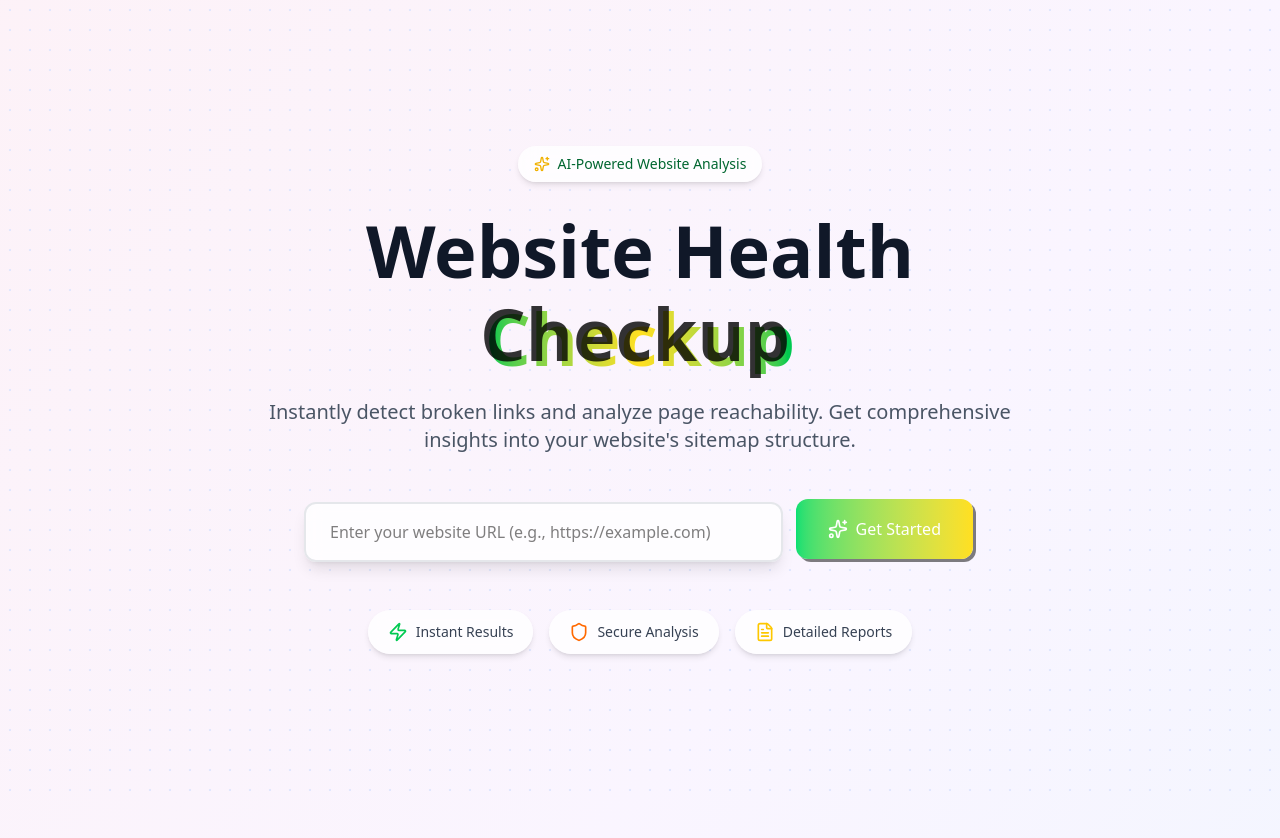
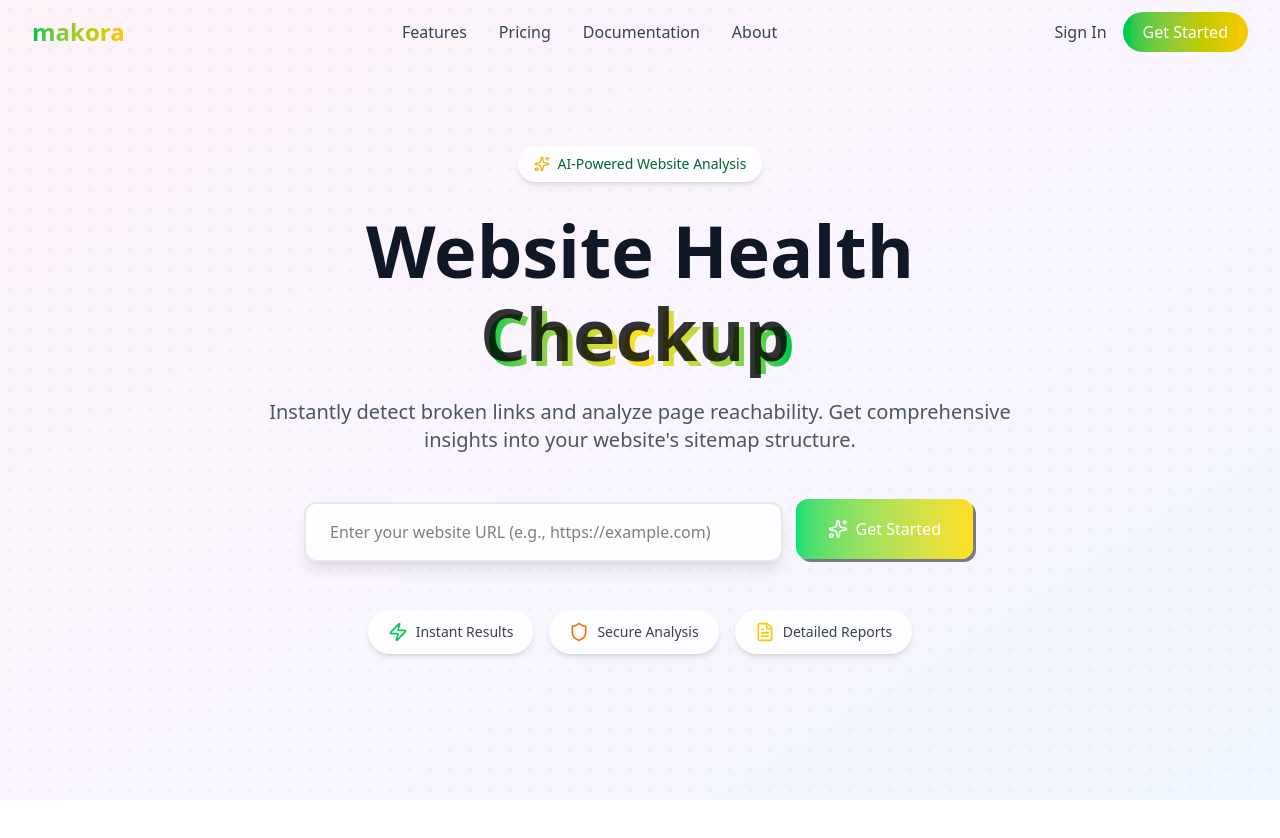
Before and after one commit to x20surya/Quasar2.0-LinkFixer, a React (Vite) app in the folder frontend/: page / in a window 1280 px wide. Shown: the top 838 px of the page. After the commit the page ends 800 px from the top, so only its background shows below. Built offline with nearby package versions, Linux system fonts and the light colour scheme.

Commit message:
Add Header

```diff
--- a/frontend/src/components/button/GradientButton.tsx
+++ b/frontend/src/components/button/GradientButton.tsx
@@ -1,5 +1,3 @@
-import type { HandleSubmit } from "../../pages/Home/Home"
-
 type GradientButtonInput = {
   icon?: React.ReactNode
   message: string
--- /dev/null
+++ b/frontend/src/components/header/Header.tsx
@@ -0,0 +1,144 @@
+import { useState, useEffect } from 'react';
+import { Link } from 'react-router';
+import { Menu, X } from 'lucide-react';
+
+const Header = () => {
+  const [isScrolled, setIsScrolled] = useState(false);
+  const [isMobileMenuOpen, setIsMobileMenuOpen] = useState(false);
+
+  useEffect(() => {
+    const handleScroll = () => {
+      setIsScrolled(window.scrollY > 20);
+    };
+
+    window.addEventListener('scroll', handleScroll);
+    return () => window.removeEventListener('scroll', handleScroll);
+  }, []);
+
+  const navLinks = [
+    { name: 'Features', path: '/features' },
+    { name: 'Pricing', path: '/pricing' },
+    { name: 'Documentation', path: '/docs' },
+    { name: 'About', path: '/about' }
+  ];
+
+  return (
+    <header
+      className={`fixed top-0 left-0 right-0 z-9999 transition-all duration-300 ${
+        isScrolled
+          ? 'bg-white/90 backdrop-blur-md shadow-lg'
+          : 'bg-transparent'
+      }`}
+    >
+      <div className="max-w-7xl mx-auto px-4 sm:px-6 lg:px-8">
+        <div className="flex items-center justify-between h-16">
+
+          <Link
+            to="/"
+            className="transition-all hover:scale-105 active:scale-95"
+          >
+            <div className="text-2xl font-bold bg-linear-to-r from-green-500 to-yellow-400 bg-clip-text text-transparent">
+              makora
+            </div>
+          </Link>
+
+          {/* Desktop Navigation */}
+          <nav className="hidden md:flex items-center gap-8">
+            {navLinks.map((link) => (
+              <Link
+                key={link.path}
+                to={link.path}
+                className="text-gray-700 hover:text-green-600 font-medium transition-all relative group hover:-translate-y-0.5"
+              >
+                {link.name}
+                <span className="absolute -bottom-1 left-0 w-0 h-0.5 bg-linear-to-r from-green-500 to-yellow-400 group-hover:w-full transition-all duration-300"></span>
+              </Link>
+            ))}
+          </nav>
+
+          {/* CTA Button */}
+          <div className="hidden md:flex items-center gap-4">
+            <Link
+              to="/login"
+              className="text-gray-700 hover:text-green-600 font-medium transition-all hover:scale-105 active:scale-95"
+            >
+              Sign In
+            </Link>
+            <Link
+              to="/signup"
+              className="px-5 py-2 bg-linear-to-r from-green-500 to-yellow-400 text-white font-medium rounded-full hover:shadow-[4px_4px_0px_0px_rgba(34,197,94,0.4)] hover:-translate-x-1 hover:-translate-y-1 active:translate-x-0 active:translate-y-0 active:shadow-none transition-all duration-200"
+            >
+              Get Started
+            </Link>
+          </div>
+
+          {/* Mobile Menu Button */}
+          <button
+            onClick={() => setIsMobileMenuOpen(!isMobileMenuOpen)}
+            className="md:hidden p-2 rounded-lg hover:bg-gray-100 transition-all hover:scale-110 active:scale-95"
+          >
+            {isMobileMenuOpen ? (
+              <X className="w-6 h-6 text-gray-700" />
+            ) : (
+              <Menu className="w-6 h-6 text-gray-700" />
+            )}
+          </button>
+        </div>
+      </div>
+
+      {/* Mobile Menu */}
+      <div
+        className={`md:hidden bg-white/95 backdrop-blur-md border-t border-gray-200 shadow-lg overflow-hidden transition-all duration-300 ease-in-out ${
+          isMobileMenuOpen ? 'max-h-[500px] opacity-100' : 'max-h-0 opacity-0'
+        }`}
+      >
+        <nav className="flex flex-col px-4 py-4 gap-1">
+          {navLinks.map((link, index) => (
+            <Link
+              key={link.path}
+              to={link.path}
+              onClick={() => setIsMobileMenuOpen(false)}
+              className={`px-4 py-3 text-gray-700 hover:bg-green-50 hover:text-green-600 rounded-lg font-medium transition-all hover:translate-x-1 active:scale-95 ${
+                isMobileMenuOpen
+                  ? 'animate-in slide-in-from-left duration-300'
+                  : ''
+              }`}
+              style={{
+                animationDelay: isMobileMenuOpen ? `${index * 50}ms` : '0ms'
+              }}
+            >
+              {link.name}
+            </Link>
+          ))}
+          <div
+            className={`flex flex-col gap-2 mt-4 px-4 ${
+              isMobileMenuOpen
+                ? 'animate-in slide-in-from-left duration-300'
+                : ''
+            }`}
+            style={{
+              animationDelay: isMobileMenuOpen ? `${navLinks.length * 50}ms` : '0ms'
+            }}
+          >
+            <Link
+              to="/login"
+              onClick={() => setIsMobileMenuOpen(false)}
+              className="py-3 text-center text-gray-700 hover:text-green-600 font-medium transition-all hover:scale-105 active:scale-95"
+            >
+              Sign In
+            </Link>
+            <Link
+              to="/signup"
+              onClick={() => setIsMobileMenuOpen(false)}
+              className="py-3 text-center bg-linear-to-r from-green-500 to-yellow-400 text-white font-medium rounded-full hover:shadow-lg hover:scale-105 active:scale-95 transition-all"
+            >
+              Get Started
+            </Link>
+          </div>
+        </nav>
+      </div>
+    </header>
+  );
+};
+
+export default Header;
--- a/frontend/src/pages/Home/Home.tsx
+++ b/frontend/src/pages/Home/Home.tsx
@@ -2,6 +2,7 @@
 import { Sparkles, Zap, Shield, FileText } from "lucide-react"
 import BubbleCleaner from "../../components/background/BubbleCleaner"
 import GradientButton from "../../components/button/GradientButton"
+import Header from "../../components/header/Header"
 
 type CursorPosition = {
   x: number
@@ -77,6 +78,7 @@
       className={`min-h-screen transition-colors duration-300 relative overflow-hidden
           bg-linear-to-br from-pink-50 via-purple-50 to-blue-50`}
     >
+      <Header/>
       <svg
         className="absolute pointer-events-none"
         style={{
@@ -178,7 +180,6 @@
           </div>
         </div>
       </BubbleCleaner>
-      <div className=" h-screen"></div>
     </div>
   )
 }
```
